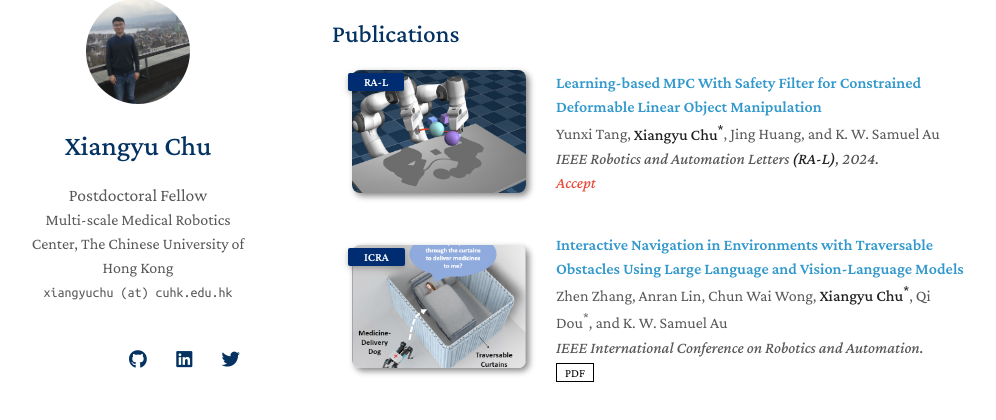
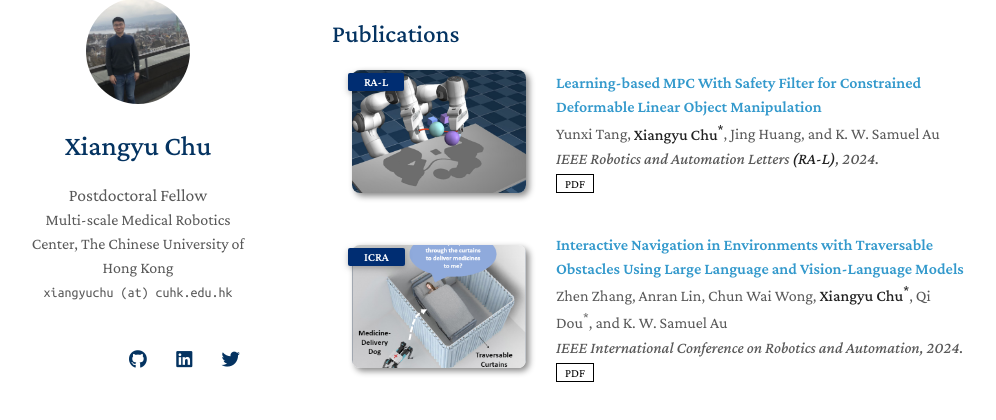
Before and after one commit to xiangyuchu03/xiangyuchu03.github.io, a Jekyll site: the page built from index.md, in a window 1280 px wide and 900 px high, scrolled down 825 px. Shown: the part 86-506 px from the top of the window, without its empty margins (138-1134 px from the left). Built offline with Jekyll 4.4.1, drawn with Linux system fonts in a browser that asks for light colours; nearby versions of some CDN libraries; a style sheet for code colours, icons or effects is not loaded; our own code applies the rules of GitHub Pages for plain Markdown files.

Commit message:
Update publications.yml

```diff
--- a/_data/publications.yml
+++ b/_data/publications.yml
@@ -4,16 +4,16 @@ main:
     authors: Yunxi Tang, <strong>Xiangyu Chu<sup>*</sup></strong>, Jing Huang, and K. W. Samuel Au
     conference_short: RA-L
     conference: IEEE Robotics and Automation Letters  <strong>(RA-L)</strong>, 2024.
-    #pdf: https://ieeexplore.ieee.org/stamp/stamp.jsp?arnumber=10272254
+    pdf: https://ieeexplore.ieee.org/stamp/stamp.jsp?arnumber=10423099
     code:
     bibtex:
     image: ./assets/img/RAL_DOM_Tang.png
-    notes: Accept
+    #notes: Accept
 
   - title: Interactive Navigation in Environments with Traversable Obstacles Using Large Language and Vision-Language Models
     authors: Zhen Zhang, Anran Lin, Chun Wai Wong, <strong>Xiangyu Chu<sup>*</sup></strong>, Qi Dou<sup>*</sup>, and K. W. Samuel Au
     conference_short: ICRA
-    conference: IEEE International Conference on Robotics and Automation.
+    conference: IEEE International Conference on Robotics and Automation, 2024.
     pdf: https://arxiv.org/pdf/2310.08873.pdf
     code:
     bibtex:
```
